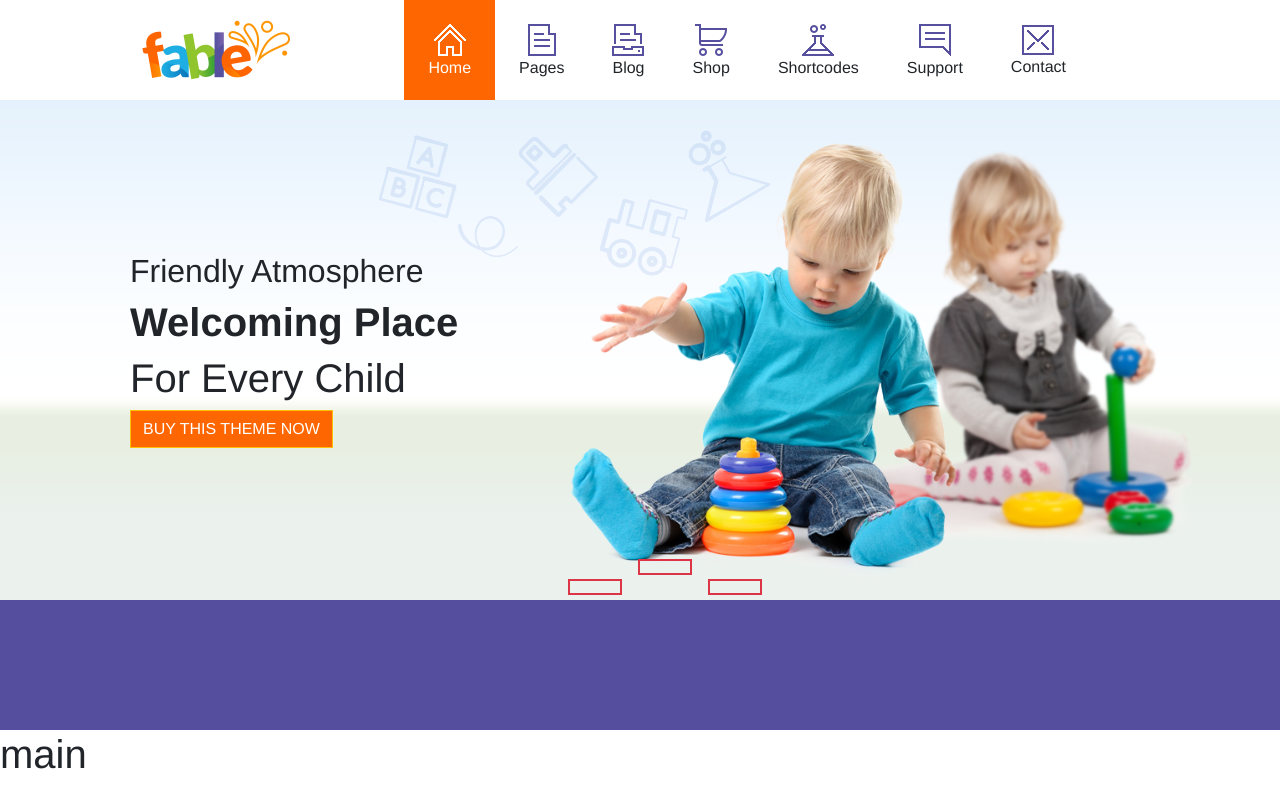
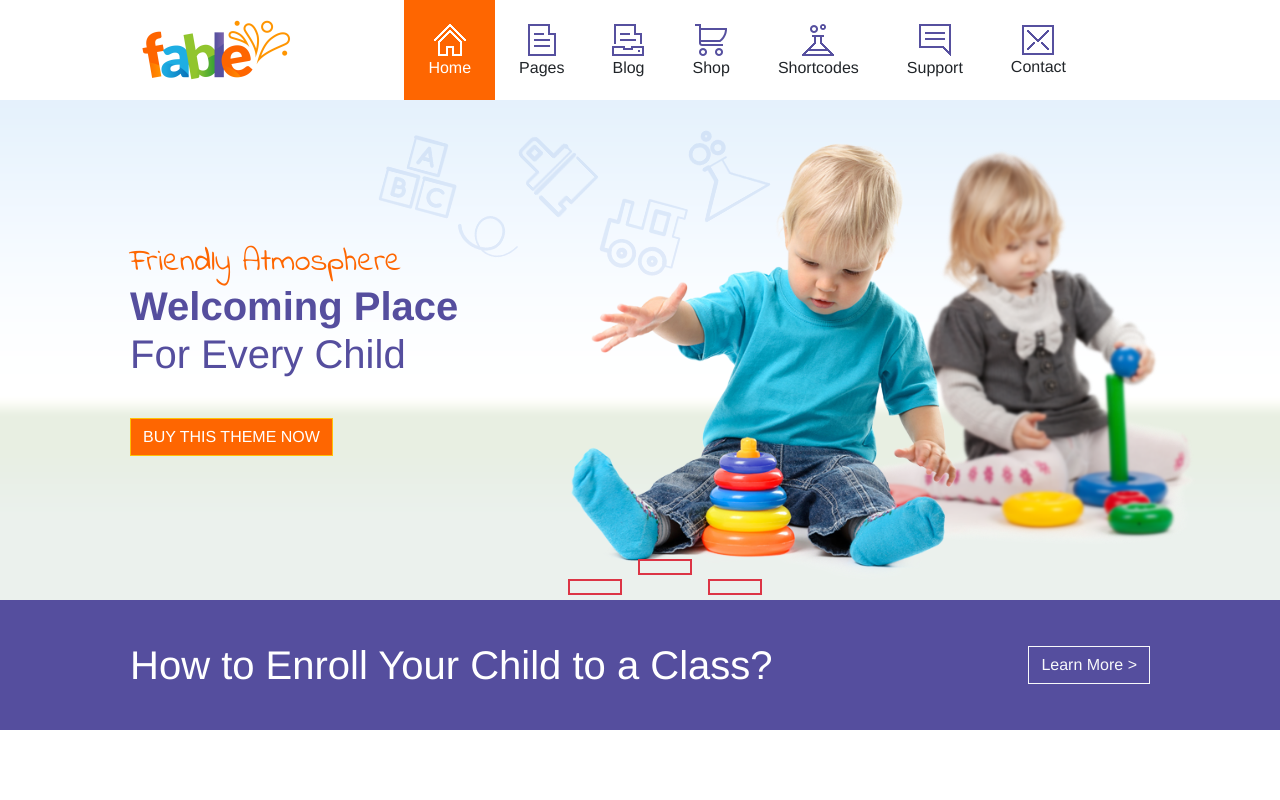
Before and after one commit to Alessio1921/proj-html-vuejs, a Vue app: page / in a window 1280 px wide. Built offline with nearby package versions, Linux system fonts and the light colour scheme.

Commit message:
jumbotron completed

```diff
--- a/src/App.vue
+++ b/src/App.vue
@@ -27,6 +27,8 @@ export default {
 
 <style lang="scss">
 @import "~bootstrap/scss/bootstrap.scss";
+@import "./assets/scss/style.scss";
+
 #app {
   font-family: Avenir, Helvetica, Arial, sans-serif;
 }
--- a/src/assets/scss/partials/_variables.scss
+++ b/src/assets/scss/partials/_variables.scss
@@ -2,4 +2,9 @@ $violet: #554e9e;
 $white:#fefffe;
 $black: #262626;
 $orange: #fe6601;
-$cameo:
+$cameo: #d7ac95;
+$red: #d71938;
+$sushi:#84b443;
+$lime:#36ad02;
+$yellow:#fcd902;
+$blue:#1bafe4;
--- a/src/components/Header.vue
+++ b/src/components/Header.vue
@@ -79,6 +79,7 @@ export default {
 
 <!-- Add "scoped" attribute to limit CSS to this component only -->
 <style scoped lang="scss">
+@import "../assets/scss/style.scss";
 .container,
 .row,
 .col-12,
@@ -98,7 +99,7 @@ header{
         }
         ul{
           li.active{
-            background-color: #fe6601;
+            background-color: $orange;
             color: white;
           }
         }
--- a/src/components/Jumbotron.vue
+++ b/src/components/Jumbotron.vue
@@ -27,6 +27,10 @@
     </div>
   </div>
   <div class="jumbotron-bottom">
+    <div class="container d-flex align-items-center justify-content-between">
+      <h1 class="text-white fw-lighter ms-5">How to Enroll Your Child to a Class?</h1>
+      <button class="btn btn-outline-light me-5">Learn More ></button>
+    </div>
   </div>
 </div>
 </template>
@@ -41,12 +45,28 @@ export default {
 
 <!-- Add "scoped" attribute to limit CSS to this component only -->
 <style scoped lang="scss">
+@import "../assets/scss/style.scss";
+@import url('https://fonts.googleapis.com/css2?family=Indie+Flower&display=swap');
 .jumbotron{
   height: 630px;
   .jumbotron-top{
     background-image: url('../assets/fable/images/slider_slide2_background.png');
     background-position: bottom;
     height: 500px;
+    .jumbo-text{
+      h2{
+        color:$orange;
+        font-family: 'Indie Flower', cursive;
+      }
+      h1{
+        color:$violet;
+      }
+      .btn{
+        background-color: $orange;
+        border-radius: 0 ;
+        margin-top: 40px;
+      }
+    }
     .container{
       height: 500px;
       .img-background{
@@ -56,10 +76,6 @@ export default {
           position: relative;
           top:60px;
         }
-      }
-      .btn{
-        background-color: #fe6601;
-        border-radius: 0 ;
       }
       .jumbo-img{
         height: 100%;
@@ -87,9 +103,15 @@ export default {
     }
   }
   .jumbotron-bottom{
-      background-color: #554e9e;
+      background-color: $violet;
       height: 130px;
       width: 100%;
+      .container{
+        height: 100%;
+        .btn{
+          border-radius: 0;
+        }
+      }
     }
 }
 </style>
--- a/src/components/Main.vue
+++ b/src/components/Main.vue
@@ -1,6 +1,5 @@
 <template>
   <div>
-    <h1>main</h1>
   </div>
 </template>
 
```
